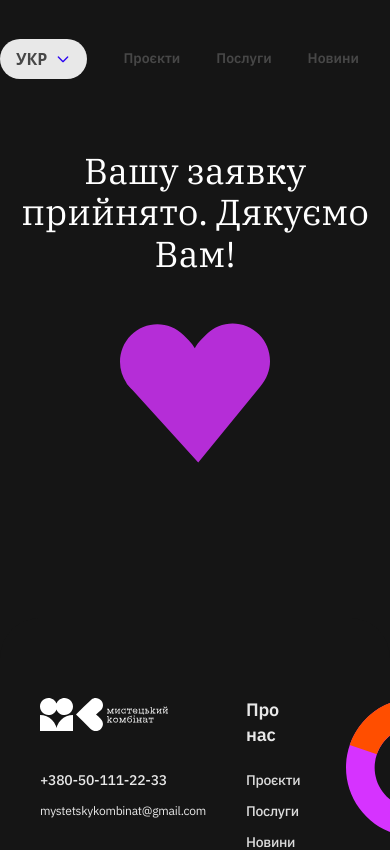
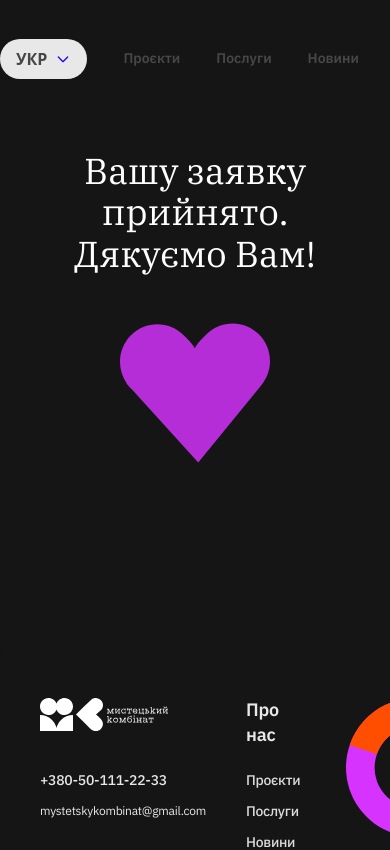
Before and after one commit to kamilka13me/myst_comb, a Next.js app in the folder frontend/: page /thank in a window 390 px wide. Shown: the top 850 px of the page. Built offline with nearby package versions, Linux system fonts and the light colour scheme.

Commit message:
fix ThankPage content

```diff
--- a/frontend/src/vievs/ThankPage/ThankPage.tsx
+++ b/frontend/src/vievs/ThankPage/ThankPage.tsx
@@ -8,6 +8,16 @@ export function ThankPage (): React.JSX.Element {
   return(
     <div className="py-[150px] px-4 min-w-[320px]" lang="uk-UA">
       <div  className="w-full flex flex-col gap-11 justify-center items-center">
+        <div>
+          <Text
+            Tag="p"
+            textType="Desktop/H3"
+            text={content.ThankPage.text}
+            font="sans"
+            align="center"
+            color="base/BG_block"
+            className="font-normal text-2xl md:text-4xl"
+          />
           <Text
             Tag="h1"
             textType="Desktop/H3"
@@ -15,8 +25,9 @@ export function ThankPage (): React.JSX.Element {
             font="sans"
             align="center"
             color="base/BG_block"
-          className="font-normal max-w-[420px] text-2xl md:text-4xl md:max-w-[560px]"
+            className="font-normal text-2xl md:text-4xl "
           />
+        </div>
         <Icon className='animate-pulse' Svg={heart} width={150} height={150} />
       </div>
     </div>
--- a/frontend/src/vievs/ThankPage/content.json
+++ b/frontend/src/vievs/ThankPage/content.json
@@ -1,5 +1,6 @@
 {
   "ThankPage":{
-    "title":"Вашу заявку прийнято. Дякуємо Вам!"
+    "title":" Дякуємо Вам!",
+    "text":"Вашу заявку прийнято."
   }
 }
```
Lines whose indentation alone changed are shown as unchanged.
